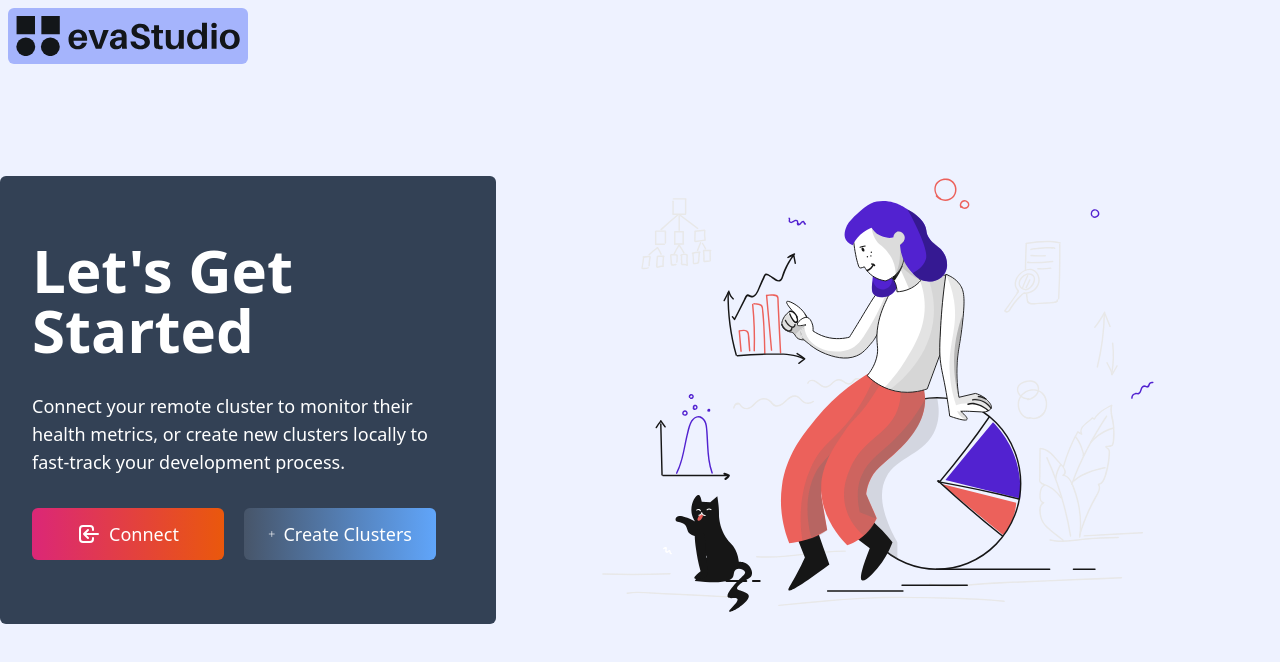
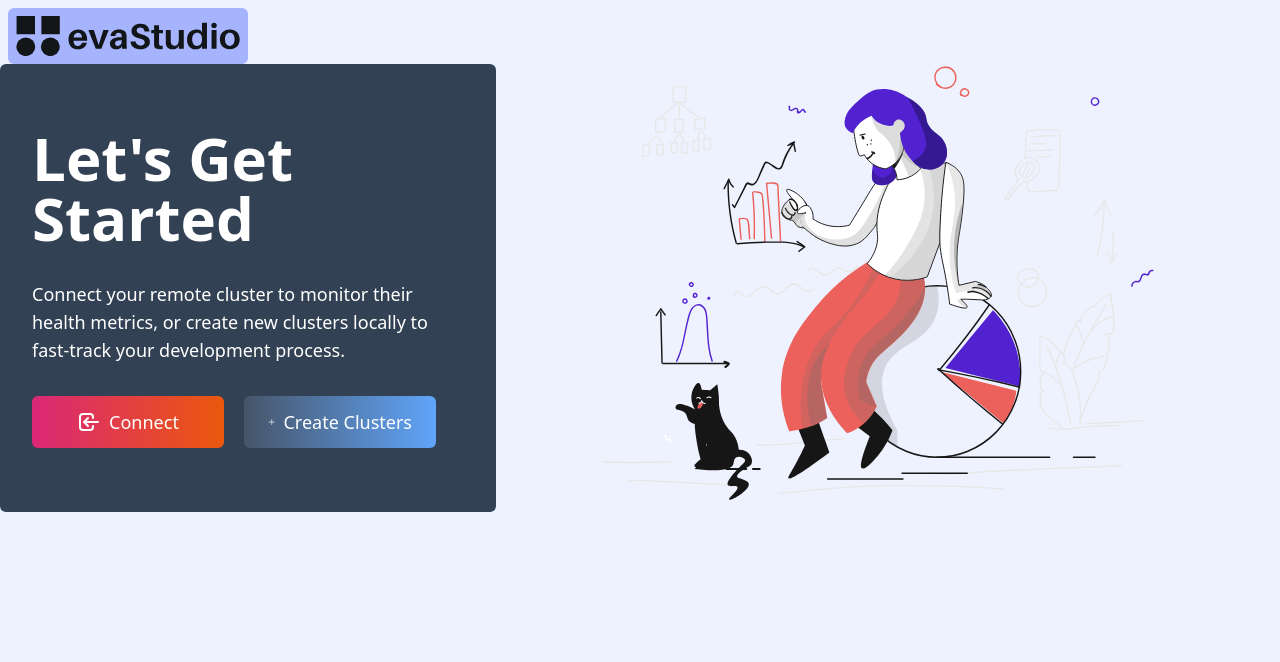
Before and after one commit to oslabs-beta/evaStudio, a React app: page / in a window 1280 px wide. Shown: the top 662 px of the page. Built offline with nearby package versions, Linux system fonts and the light colour scheme.

Commit message:
added styling

```diff
--- a/src/App.tsx
+++ b/src/App.tsx
@@ -7,11 +7,10 @@ import CreateClustersContainer from './containers/CreateClustersContainer';
 import MainContainer from './containers/MainContainer';
 import './styles/globals.css';
 
-import heroImg from './assets/hero.svg';
 
 const App = (): JSX.Element => {
   return (
-    <div className='h-screen bg-indigo-50 flex flex-col md:flex-row gap-4 items-center md:justify-around' id='app'>
+    <div className='h-screen bg-indigo-50' id='app'>
       <NavBar />
       <div className='md:my-auto w-fit h-fit' id='containersWrapper'>
         <Routes>
@@ -21,7 +20,6 @@ const App = (): JSX.Element => {
           <Route path='/dashboard/*' element={<MainContainer />} />
         </Routes>
       </div>
-      <img className='md:w-3/5' id='brandImg' src={heroImg} />
     </div >
 
   );
--- a/src/containers/GetStartedContainer.tsx
+++ b/src/containers/GetStartedContainer.tsx
@@ -1,8 +1,7 @@
 import React from 'react';
 import { useNavigate } from "react-router-dom";
 import { connectCluster, createClustersContainer } from '../routes/reactRoutes';
-// import  ReactLogo  from "../assets/logo.svg";
-// import LogoIcon from '../assets/logo.svg' ;
+import heroImg from '../assets/hero.svg';
 
 
 const GetStartedContainer = () => {
@@ -13,12 +12,8 @@ const GetStartedContainer = () => {
   }
 
   return (
-    <div className='bg-slate-700 rounded-md mx-auto text-white px-8 py-16'>
-      <div className="w-12">
-        {/* <svg></svg> */}
-              {/* <ReactLogo className="fill-white" /> */}
-            </div>
-      <div className='max-w-xl grid grid-cols-1 gap-8' id='gettingStartedWrapper'>
+    <div className='flex flex-col md:flex-row gap-4 items-center md:justify-around'>
+      <div className='bg-slate-700 rounded-md mx-auto text-white px-8 py-16 max-w-xl grid grid-cols-1 gap-8' id='gettingStartedWrapper'>
         <h3 className='text-6xl font-bold'>Let's Get Started</h3>
         <p className='text-lg'>Connect your remote cluster to monitor their health metrics, or create new clusters locally to fast-track your development process.</p>
         <div className='flex justify-start items-center gap-5'  id='startBtnsWrapper'>
@@ -39,7 +34,8 @@ const GetStartedContainer = () => {
            </button>
         </div>
       </div>
-      {/* <img className='md:w-2/5' id='brandImg' src='https://static.vecteezy.com/system/resources/previews/004/745/458/non_2x/modern-flat-design-3d-isometric-concept-of-big-data-analysis-for-banner-and-website-isometric-landing-page-template-digital-information-chart-and-statistic-financial-budget-illustration-free-vector.jpg' /> */}
+      <img className='md:w-3/5' id='brandImg' src={heroImg} />
+
     </div>
   )
 }
```
